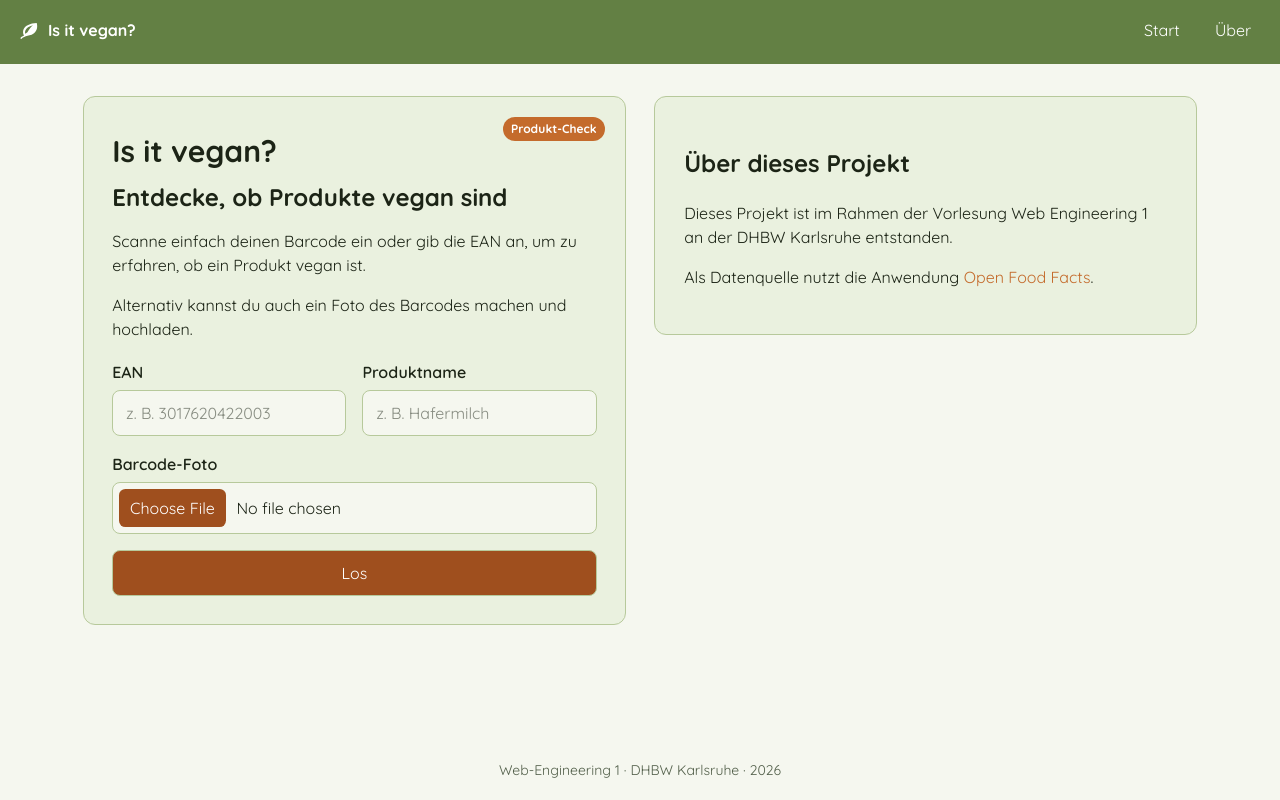
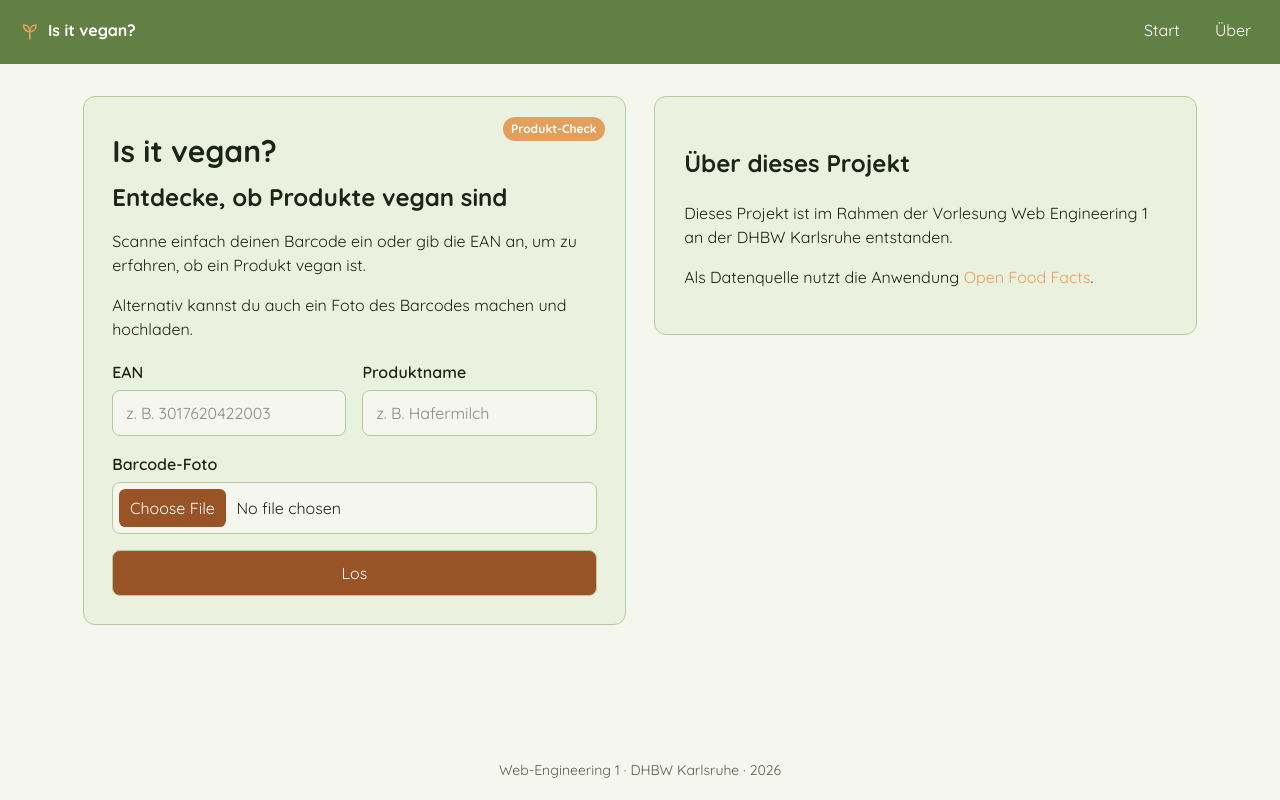
Before and after one commit to blccming/isitvegan, a website: page index.html in a window 1280 px wide. Drawn offline with nearby package versions, Linux system fonts and the light colour scheme.

Commit message:
Farbschema erneut geändert

```diff
--- a/index.html
+++ b/index.html
@@ -45,7 +45,7 @@
     <nav aria-label="Hauptmenü">
       <span class="marke">
         <svg class="marken-icon" viewBox="0 0 24 24" aria-hidden="true" focusable="false">
-          <path d="M19.7 3.2C12.1 3.5 6.9 6.1 5.1 10.3c-1.1 2.6-.6 5.2.5 6.8-2.1.9-3.5 2.1-4.2 3.1l1.3.9c.7-.9 2.3-2.1 4.8-3 2.5-.9 5.9-1.1 8.8-3.2 3.9-2.8 4.6-7.4 3.4-11.7ZM7 15.4c-.4-1.2-.4-2.6.2-4 1-2.4 3.8-4.3 8.3-5.5-2.1 1.8-4.4 4.5-6.1 7.8-.7.5-1.6 1.1-2.4 1.7Z"/>
+          <path d="M12 21V12.5M12 13C8.2 13 5 10.2 5 5.5c4.7 0 7 2.6 7 7.5ZM12 13c0-4.7 3.2-7.5 7-7.5 0 4.7-3.2 7.5-7 7.5Z" fill="none" stroke="currentColor" stroke-linecap="round" stroke-linejoin="round" stroke-width="1.8"/>
         </svg>
         <span>Is it vegan?</span>
       </span>
--- a/style.css
+++ b/style.css
@@ -5,8 +5,8 @@
   --text: #1c2416;
   --akzent: #4d7027;
   --akzent2: #638044;
-  --akzent-warm: #c46b2c;
-  --akzent-warm-dunkel: #9f4f1e;
+  --akzent-warm: #e3a05d;
+  --akzent-warm-dunkel: #985326;
   --flaeche: #eaf1df;
   --weiss: #ffffff;
   --rahmen: #b7c99b;
@@ -22,8 +22,8 @@
     --text: #edf3e7;
     --akzent: #b4d276;
     --akzent2: #1c321b;
-    --akzent-warm: #e39a55;
-    --akzent-warm-dunkel: #b96832;
+    --akzent-warm: #e9a05d;
+    --akzent-warm-dunkel: #c8783e;
     --flaeche: #1d2b1b;
     --weiss: #ffffff;
     --rahmen: #496345;
@@ -92,7 +92,7 @@ nav > span {
 .marken-icon {
   width: 1.35rem;
   height: 1.35rem;
-  fill: currentColor;
+  color: var(--akzent-warm);
 }
 
 a { color: var(--akzent); }
```
